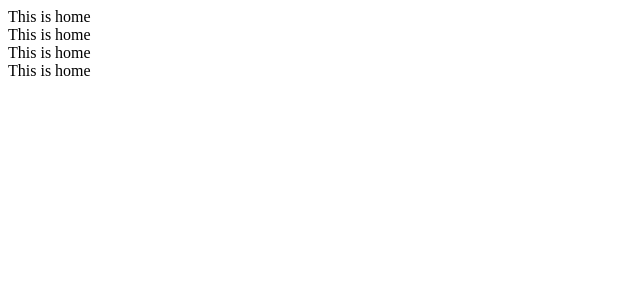
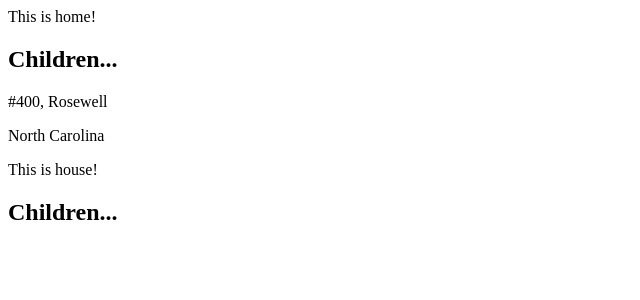
Before and after one commit to Pressy3011/kh-react-aug-2022, a React (Create React App) app in the folder workshops-app/: page / in a window 1280 px wide. Shown: the top 300 px of the page, without its empty margins (0-640 px from the left). Built offline with nearby package versions, Linux system fonts and the light colour scheme.

Commit message:
passing props (including children)

```diff
--- a/workshops-app/src/components/Home.jsx
+++ b/workshops-app/src/components/Home.jsx
@@ -1,6 +1,13 @@
-const Home = () => {
+const Home = ( props ) => {
+    console.log( props );
+
     return (
-        <div>This is home</div>
+        <div>
+            {props.message + '!'}
+
+            <h2>Children...</h2>
+            {props.children}
+        </div>
     );
 };
 
--- a/workshops-app/src/index.jsx
+++ b/workshops-app/src/index.jsx
@@ -5,10 +5,11 @@ import House, { a } from './components/Home';
 const root = ReactDOM.createRoot(document.getElementById('root'));
 root.render(
   <React.StrictMode>
-    <House />
-    <House />
-    <House />
-    <House />
+    <House message="This is home">
+      <p>#400, Rosewell</p>
+      <p>North Carolina</p>
+    </House>
+    <House message="This is house" />
   </React.StrictMode>
 );
 
```
